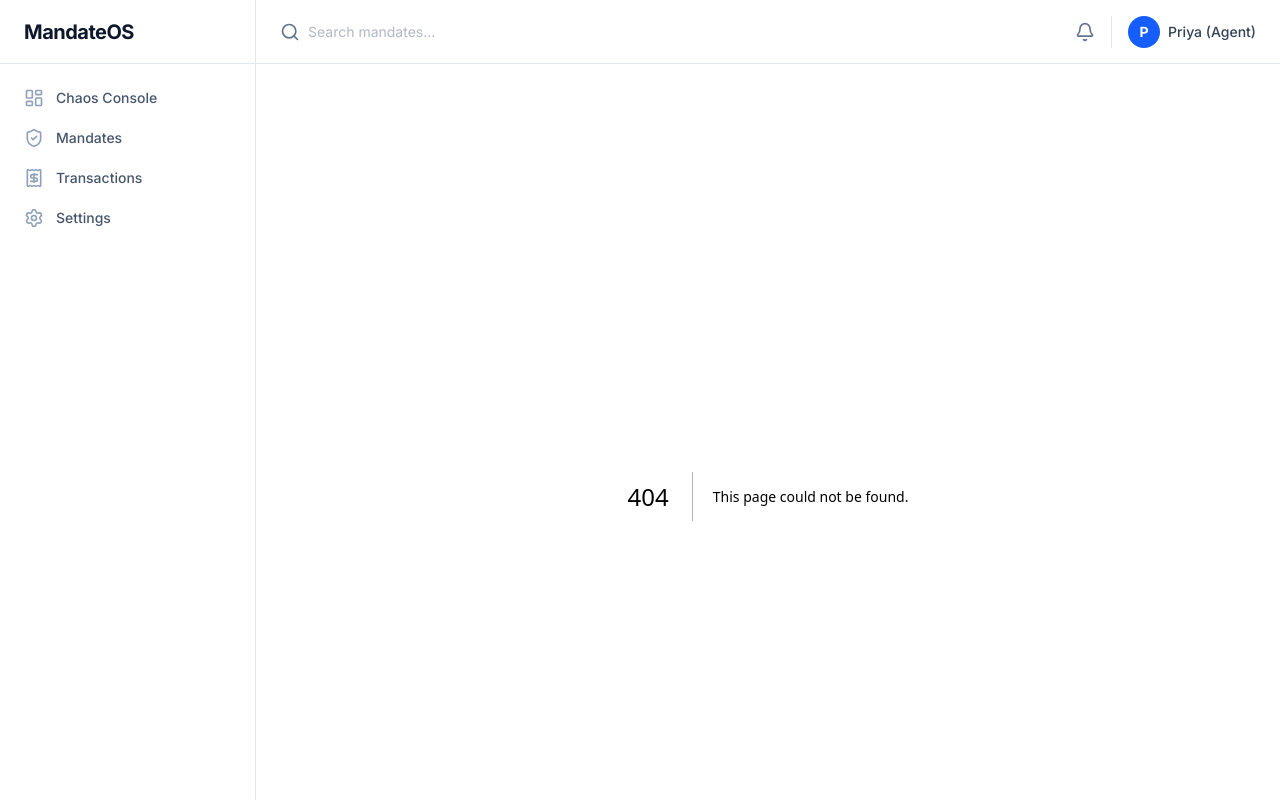
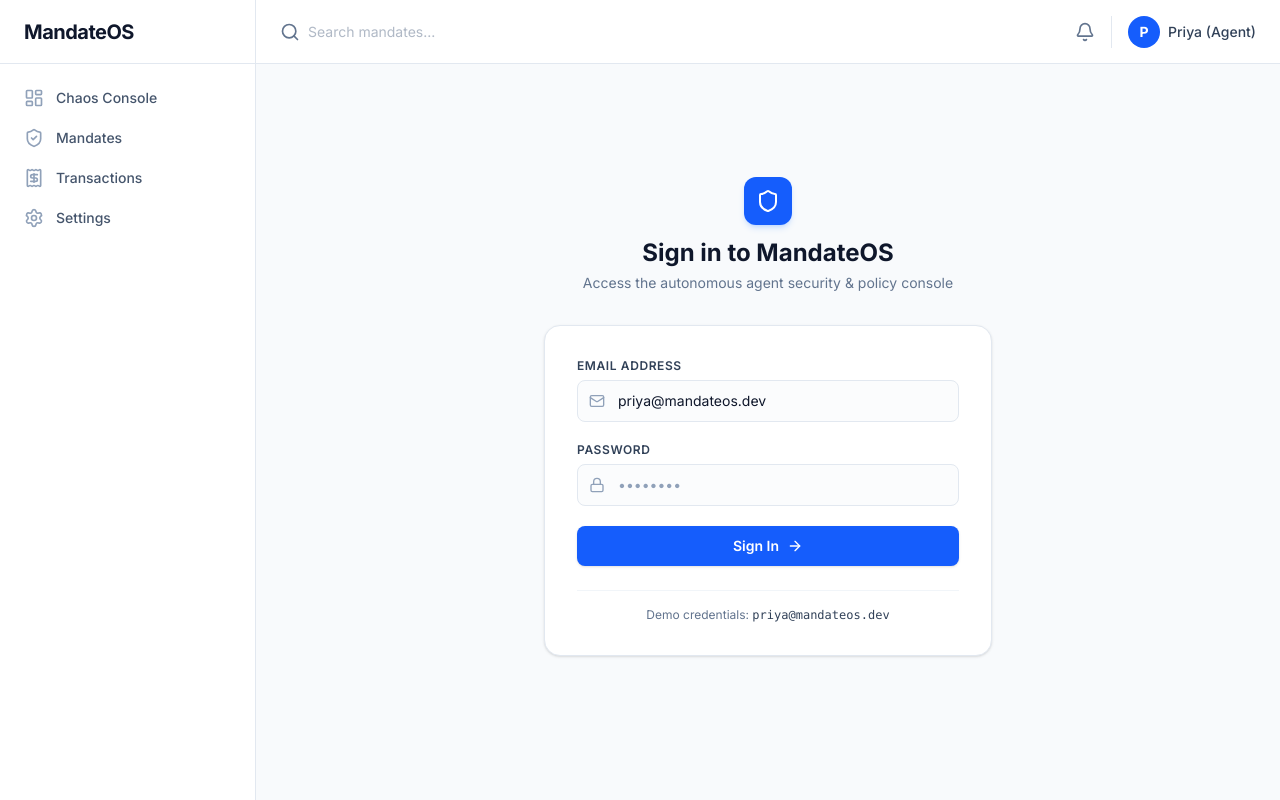
Before and after one commit to paarth293/MandateOS, a Next.js app: page /login in a window 1280 px wide. Before the commit this address had no page. Built offline with nearby package versions, Linux system fonts and the light colour scheme.

Commit message:
added login page UI

```diff
--- /dev/null
+++ b/src/app/login/page.tsx
@@ -0,0 +1,141 @@
+"use client";
+
+import { AlertCircle, ArrowRight, Loader2, Lock, Mail, Shield } from "lucide-react";
+import { useRouter } from "next/navigation";
+import { useState } from "react";
+
+export default function LoginPage() {
+  const router = useRouter();
+  const [email, setEmail] = useState("priya@mandateos.dev");
+  const [password, setPassword] = useState("");
+  const [loading, setLoading] = useState(false);
+  const [error, setError] = useState<string | null>(null);
+
+  const handleSubmit = async (e: React.FormEvent<HTMLFormElement>) => {
+    e.preventDefault();
+    setLoading(true);
+    setError(null);
+
+    try {
+      const res = await fetch("/api/auth/login", {
+        method: "POST",
+        headers: { "Content-Type": "application/json" },
+        body: JSON.stringify({ email, password }),
+      });
+
+      const data = await res.json();
+
+      if (!res.ok) {
+        throw new Error(data.error || "Authentication failed");
+      }
+
+      router.push("/");
+      router.refresh();
+    } catch (err) {
+      setError(err instanceof Error ? err.message : "Failed to sign in");
+    } finally {
+      setLoading(false);
+    }
+  };
+
+  return (
+    <div className="min-h-[80vh] flex flex-col justify-center items-center px-4">
+      <div className="w-full max-w-md">
+        {/* Brand Header */}
+        <div className="text-center mb-8">
+          <div className="inline-flex h-12 w-12 items-center justify-center rounded-xl bg-blue-600 text-white shadow-md shadow-blue-500/20 mb-3">
+            <Shield className="h-6 w-6" />
+          </div>
+          <h1 className="text-2xl font-bold text-slate-900">Sign in to MandateOS</h1>
+          <p className="text-sm text-slate-500 mt-1">
+            Access the autonomous agent security & policy console
+          </p>
+        </div>
+
+        {/* Login Card */}
+        <div className="rounded-2xl border border-slate-200 bg-white p-8 shadow-sm">
+          {error && (
+            <div className="mb-6 flex items-center space-x-2 rounded-lg bg-red-50 p-3 text-sm text-red-700 border border-red-200">
+              <AlertCircle className="h-4 w-4 shrink-0" />
+              <span>{error}</span>
+            </div>
+          )}
+
+          <form onSubmit={handleSubmit} className="space-y-5">
+            <div>
+              <label
+                htmlFor="email-input"
+                className="block text-xs font-semibold uppercase tracking-wider text-slate-700 mb-1.5"
+              >
+                Email Address
+              </label>
+              <div className="relative">
+                <div className="pointer-events-none absolute inset-y-0 left-0 flex items-center pl-3 text-slate-400">
+                  <Mail className="h-4 w-4" />
+                </div>
+                <input
+                  id="email-input"
+                  type="email"
+                  required
+                  value={email}
+                  onChange={(e) => setEmail(e.target.value)}
+                  placeholder="name@company.com"
+                  className="block w-full rounded-lg border border-slate-200 bg-slate-50/50 py-2.5 pl-10 pr-3 text-sm text-slate-900 placeholder:text-slate-400 focus:border-blue-600 focus:bg-white focus:outline-none focus:ring-1 focus:ring-blue-600 transition-colors"
+                />
+              </div>
+            </div>
+
+            <div>
+              <label
+                htmlFor="password-input"
+                className="block text-xs font-semibold uppercase tracking-wider text-slate-700 mb-1.5"
+              >
+                Password
+              </label>
+              <div className="relative">
+                <div className="pointer-events-none absolute inset-y-0 left-0 flex items-center pl-3 text-slate-400">
+                  <Lock className="h-4 w-4" />
+                </div>
+                <input
+                  id="password-input"
+                  type="password"
+                  required
+                  value={password}
+                  onChange={(e) => setPassword(e.target.value)}
+                  placeholder="••••••••"
+                  className="block w-full rounded-lg border border-slate-200 bg-slate-50/50 py-2.5 pl-10 pr-3 text-sm text-slate-900 placeholder:text-slate-400 focus:border-blue-600 focus:bg-white focus:outline-none focus:ring-1 focus:ring-blue-600 transition-colors"
+                />
+              </div>
+            </div>
+
+            <button
+              type="submit"
+              disabled={loading}
+              className="w-full flex items-center justify-center space-x-2 rounded-lg bg-blue-600 py-2.5 px-4 text-sm font-semibold text-white shadow-sm hover:bg-blue-500 focus-visible:outline focus-visible:outline-2 focus-visible:outline-offset-2 focus-visible:outline-blue-600 disabled:opacity-50 transition-all cursor-pointer"
+            >
+              {loading ? (
+                <>
+                  <Loader2 className="h-4 w-4 animate-spin" />
+                  <span>Authenticating...</span>
+                </>
+              ) : (
+                <>
+                  <span>Sign In</span>
+                  <ArrowRight className="h-4 w-4" />
+                </>
+              )}
+            </button>
+          </form>
+
+          {/* Demo Hint */}
+          <div className="mt-6 border-t border-slate-100 pt-4 text-center">
+            <p className="text-xs text-slate-500">
+              Demo credentials:{" "}
+              <span className="font-mono text-slate-700">priya@mandateos.dev</span>
+            </p>
+          </div>
+        </div>
+      </div>
+    </div>
+  );
+}
```
